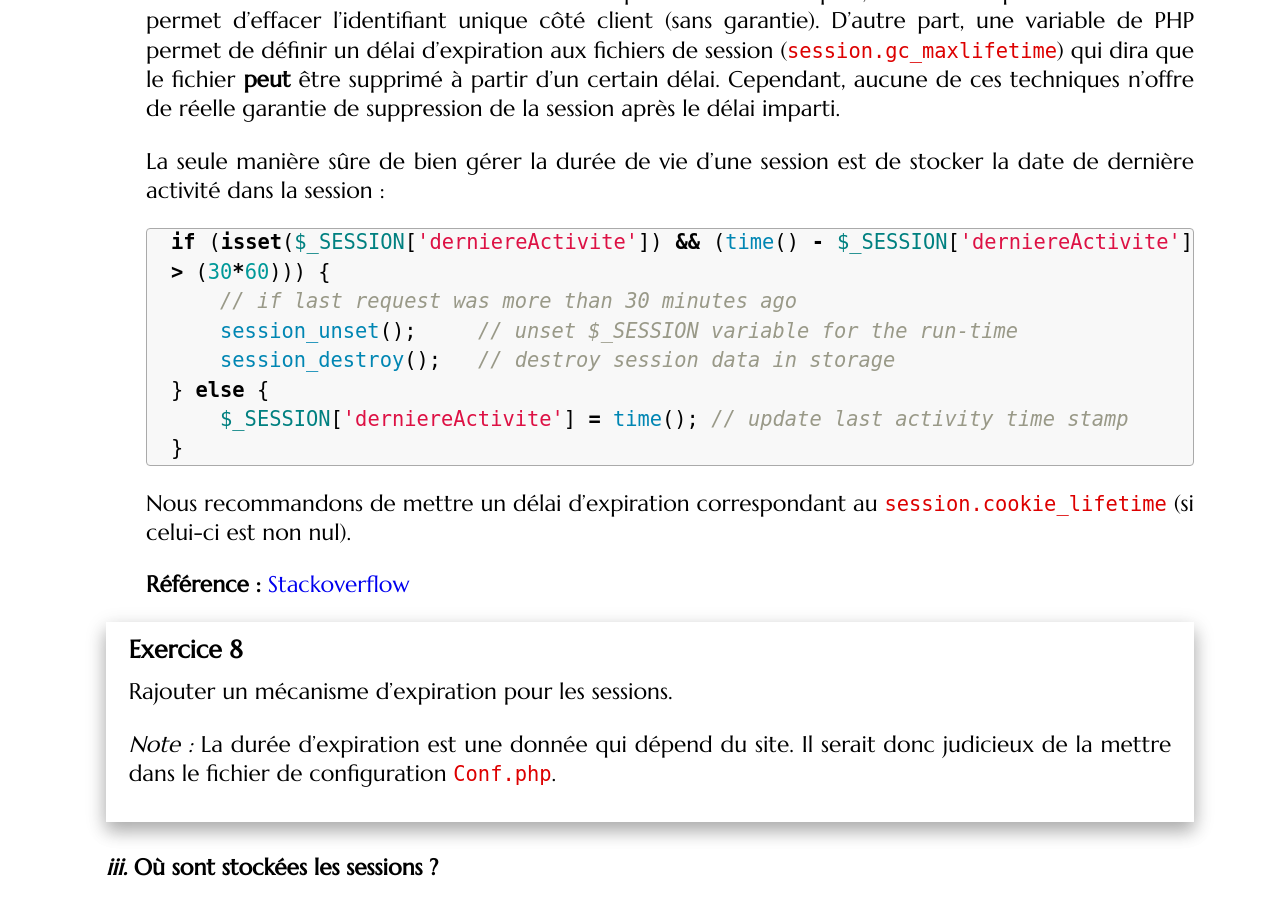
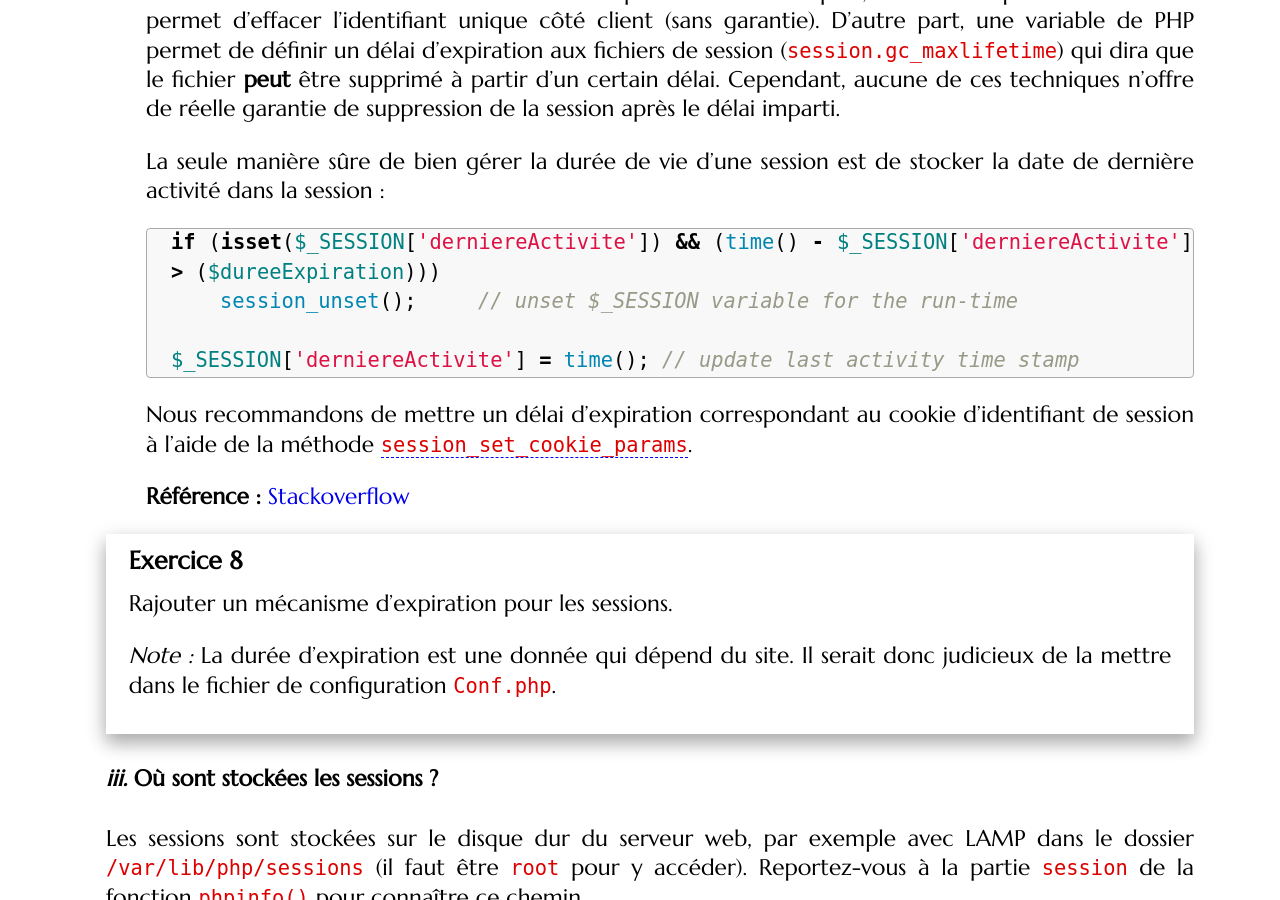
Before and after one commit to romainlebreton/R3.01-DeveloppementWeb, a Jekyll site: the page built from tutorials/tutorial7.md, in a window 1280 px wide and 900 px high, scrolled down 22531 px. Built offline with Jekyll 4.4.1, drawn with Linux system fonts in a browser that asks for light colours; some web fonts are replaced.

````diff
--- a/tutorials/tutorial7.md
+++ b/tutorials/tutorial7.md
@@ -894,13 +894,10 @@ aux données qui lui sont associées.
 	stocker la date de dernière activité dans la session :
 
     ```php?start_inline=1
-    if (isset($_SESSION['derniereActivite']) && (time() - $_SESSION['derniereActivite'] > (30*60))) {
-        // if last request was more than 30 minutes ago
+    if (isset($_SESSION['derniereActivite']) && (time() - $_SESSION['derniereActivite'] > ($dureeExpiration)))
         session_unset();     // unset $_SESSION variable for the run-time
-        session_destroy();   // destroy session data in storage
-    } else {
-        $_SESSION['derniereActivite'] = time(); // update last activity time stamp
-    }
+
+    $_SESSION['derniereActivite'] = time(); // update last activity time stamp
     ```
 
     <!-- Ancien code : Problèmes :
@@ -919,8 +916,9 @@ aux données qui lui sont associées.
     }
     ``` -->
 
-	Nous recommandons de mettre un délai d'expiration correspondant au
-    `session.cookie_lifetime` (si celui-ci est non nul).
+	Nous recommandons de mettre un délai d'expiration correspondant au cookie
+    d'identifiant de session à l'aide de la méthode
+    [`session_set_cookie_params`](https://www.php.net/manual/fr/function.session-set-cookie-params.php).
 
     **Référence :** [Stackoverflow](http://stackoverflow.com/questions/520237/how-do-i-expire-a-php-session-after-30-minutes)
 
````
